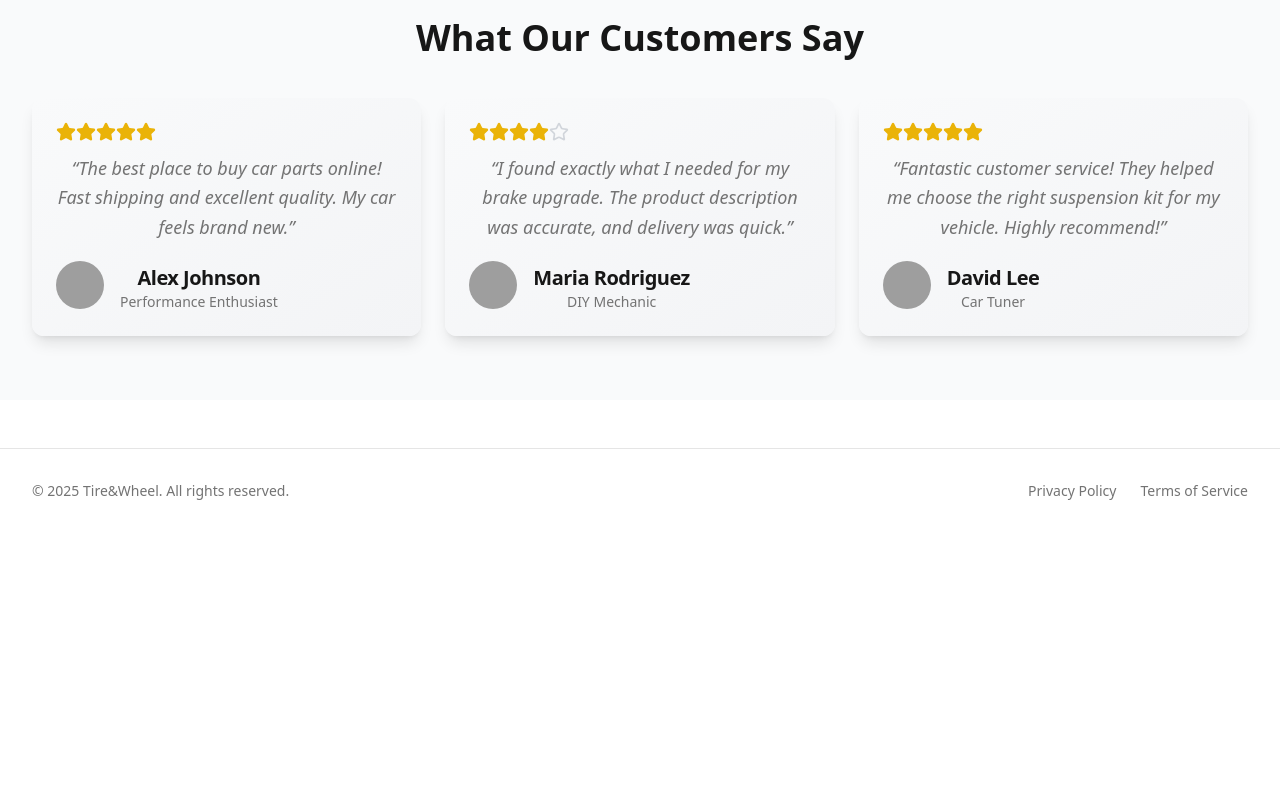
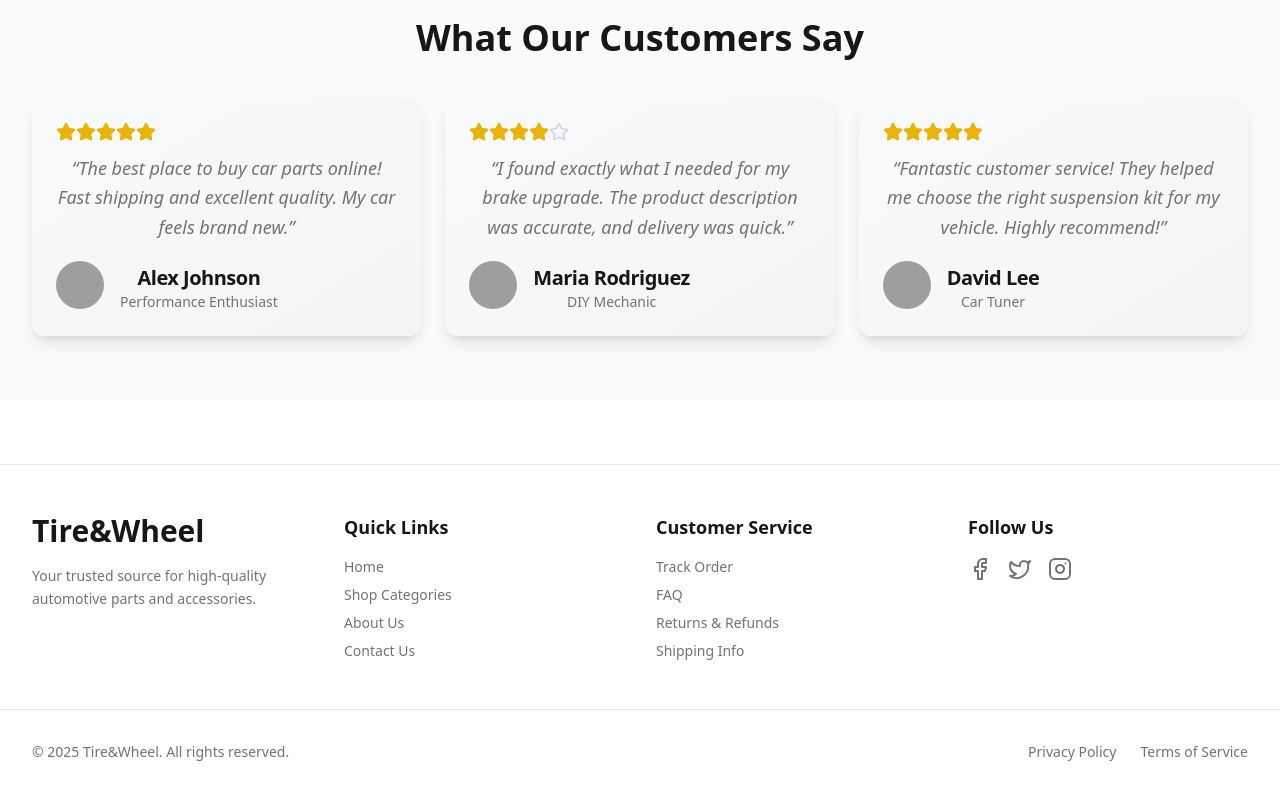
Before and after one commit to DurraizShahid/tireandwheelmart, a Next.js app: page / in a window 1280 px wide. Shown: the part 1925-2725 px from the top of the page. Before the commit the page ends 2458 px from the top, so only its background shows below. Built offline with nearby package versions, Linux system fonts and the light colour scheme; grey boxes are pictures that could not be loaded.

Commit message:
[dyad] wrote 1 file(s)

```diff
--- a/src/components/footer.tsx
+++ b/src/components/footer.tsx
@@ -2,11 +2,79 @@
 
 import React from "react";
 import Link from "next/link";
+import { Facebook, Instagram, Twitter } from "lucide-react"; // Import social media icons
 
 const Footer = () => {
   return (
-    <footer className="w-full border-t bg-background py-8 mt-12">
-      <div className="container flex flex-col items-center justify-between gap-4 md:flex-row px-4 sm:px-6 lg:px-8">
+    <footer className="w-full border-t bg-background py-12 mt-16 text-muted-foreground">
+      <div className="container max-w-7xl mx-auto px-4 sm:px-6 lg:px-8 grid grid-cols-1 md:grid-cols-4 gap-8">
+        {/* Company Info / Logo */}
+        <div className="col-span-full md:col-span-1 flex flex-col items-center md:items-start text-center md:text-left">
+          <Link href="/" className="flex items-center gap-2 text-3xl font-bold text-primary dark:text-primary-foreground mb-4">
+            Tire&Wheel
+          </Link>
+          <p className="text-sm leading-relaxed max-w-xs">
+            Your trusted source for high-quality automotive parts and accessories.
+          </p>
+        </div>
+
+        {/* Quick Links */}
+        <div className="flex flex-col items-center md:items-start text-center md:text-left">
+          <h3 className="text-lg font-semibold text-primary dark:text-primary-foreground mb-4">Quick Links</h3>
+          <nav className="flex flex-col gap-2">
+            <Link href="/" className="text-sm hover:text-primary transition-colors">
+              Home
+            </Link>
+            <Link href="/category/tires" className="text-sm hover:text-primary transition-colors">
+              Shop Categories
+            </Link>
+            <Link href="/about" className="text-sm hover:text-primary transition-colors">
+              About Us
+            </Link>
+            <Link href="/contact" className="text-sm hover:text-primary transition-colors">
+              Contact Us
+            </Link>
+          </nav>
+        </div>
+
+        {/* Customer Service */}
+        <div className="flex flex-col items-center md:items-start text-center md:text-left">
+          <h3 className="text-lg font-semibold text-primary dark:text-primary-foreground mb-4">Customer Service</h3>
+          <nav className="flex flex-col gap-2">
+            <Link href="/track-order" className="text-sm hover:text-primary transition-colors">
+              Track Order
+            </Link>
+            <Link href="/faq" className="text-sm hover:text-primary transition-colors">
+              FAQ
+            </Link>
+            <Link href="/returns" className="text-sm hover:text-primary transition-colors">
+              Returns & Refunds
+            </Link>
+            <Link href="/shipping" className="text-sm hover:text-primary transition-colors">
+              Shipping Info
+            </Link>
+          </nav>
+        </div>
+
+        {/* Follow Us */}
+        <div className="flex flex-col items-center md:items-start text-center md:text-left">
+          <h3 className="text-lg font-semibold text-primary dark:text-primary-foreground mb-4">Follow Us</h3>
+          <div className="flex gap-4">
+            <a href="https://facebook.com" target="_blank" rel="noopener noreferrer" className="text-muted-foreground hover:text-primary transition-colors">
+              <Facebook className="h-6 w-6" />
+            </a>
+            <a href="https://twitter.com" target="_blank" rel="noopener noreferrer" className="text-muted-foreground hover:text-primary transition-colors">
+              <Twitter className="h-6 w-6" />
+            </a>
+            <a href="https://instagram.com" target="_blank" rel="noopener noreferrer" className="text-muted-foreground hover:text-primary transition-colors">
+              <Instagram className="h-6 w-6" />
+            </a>
+          </div>
+        </div>
+      </div>
+
+      {/* Copyright */}
+      <div className="container max-w-7xl mx-auto px-4 sm:px-6 lg:px-8 mt-12 pt-8 border-t border-border flex flex-col items-center justify-between gap-4 md:flex-row">
         <p className="text-sm text-muted-foreground text-center md:text-left">
           &copy; {new Date().getFullYear()} Tire&Wheel. All rights reserved.
         </p>
```
